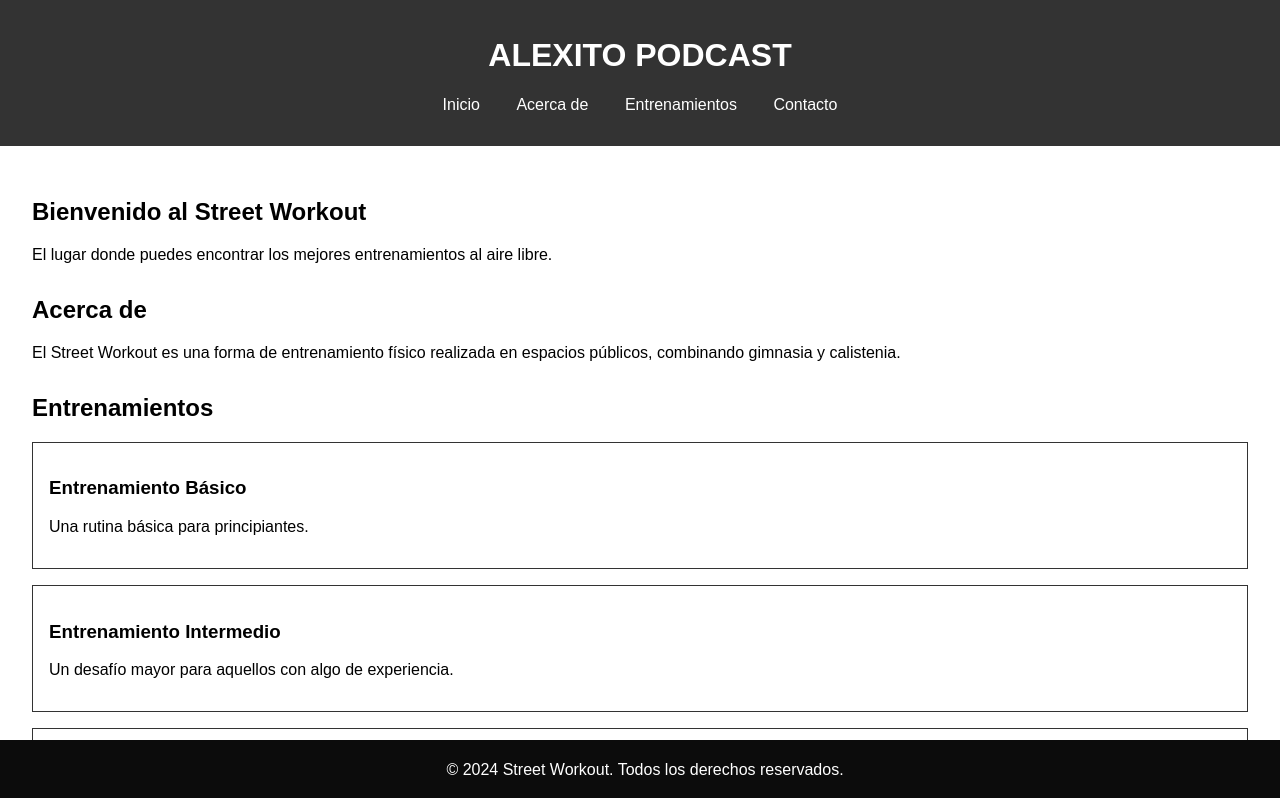
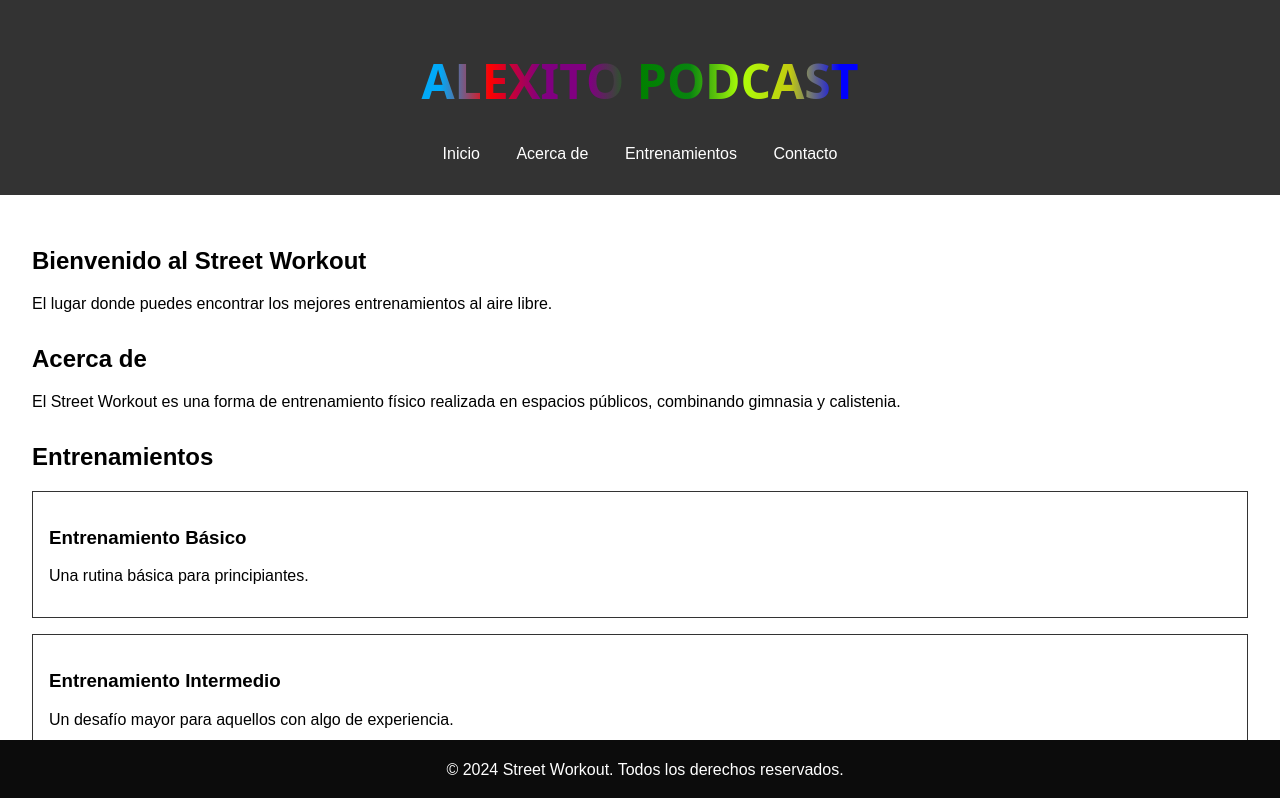
Before and after one commit to kevinpf30/alexito, a plain HTML site: page index.html in a window 1280 px wide. Shown: the top 798 px of the page. Drawn offline with Linux system fonts and the light colour scheme.

Commit message:
primer guardado

```diff
--- a/index.html
+++ b/index.html
@@ -8,7 +8,8 @@
 </head>
 <body>
     <header>
-        <h1>ALEXITO PODCAST</h1>
+        <div class="fondo"><h1>ALEXITO PODCAST</h1>
+        </div>
         <nav>
             <ul>
                 <li><a href="#home">Inicio</a></li>
--- a/styles.css
+++ b/styles.css
@@ -77,3 +77,17 @@ footer {
     bottom: 0;
     width: 100%;
 }
+h1 {
+    background: #ccc;
+    background-image:linear-gradient(to right,rgb(8, 168, 243), rgb(0, 170, 249),rgb(255, 0, 0),purple,purple,green,rgb(8, 133, 15),rgb(173, 255, 9), rgb(194, 203, 16), blue, blue );
+    font-family: system-ui;
+    font-size: 3rem;
+    -webkit-text-fill-color: transparent;
+    -webkit-background-clip: text;
+    text-align: center;
+}
+.fondo{
+    width: 500px;
+    background-color: transparent;
+    margin: auto;
+}
```
